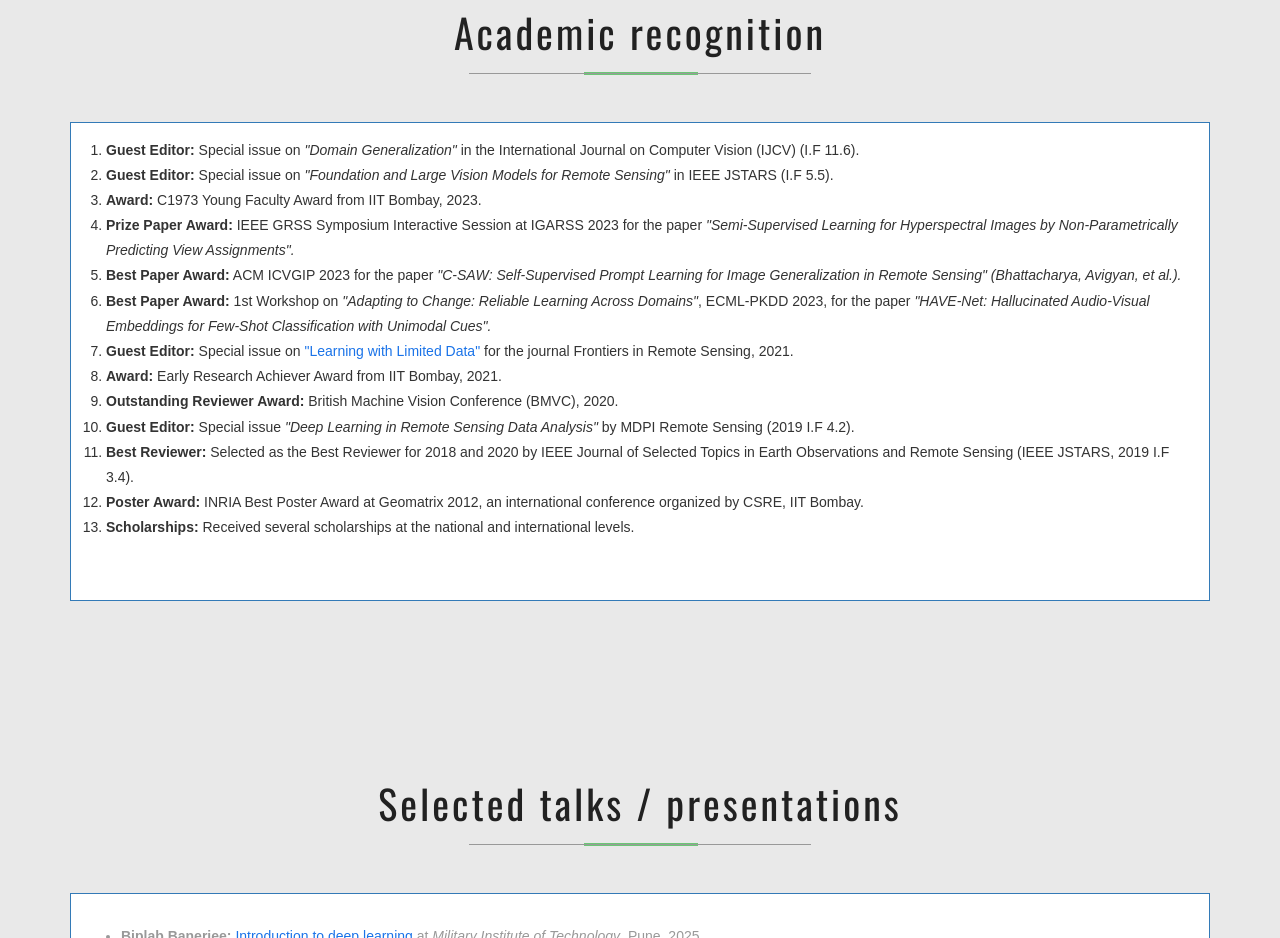
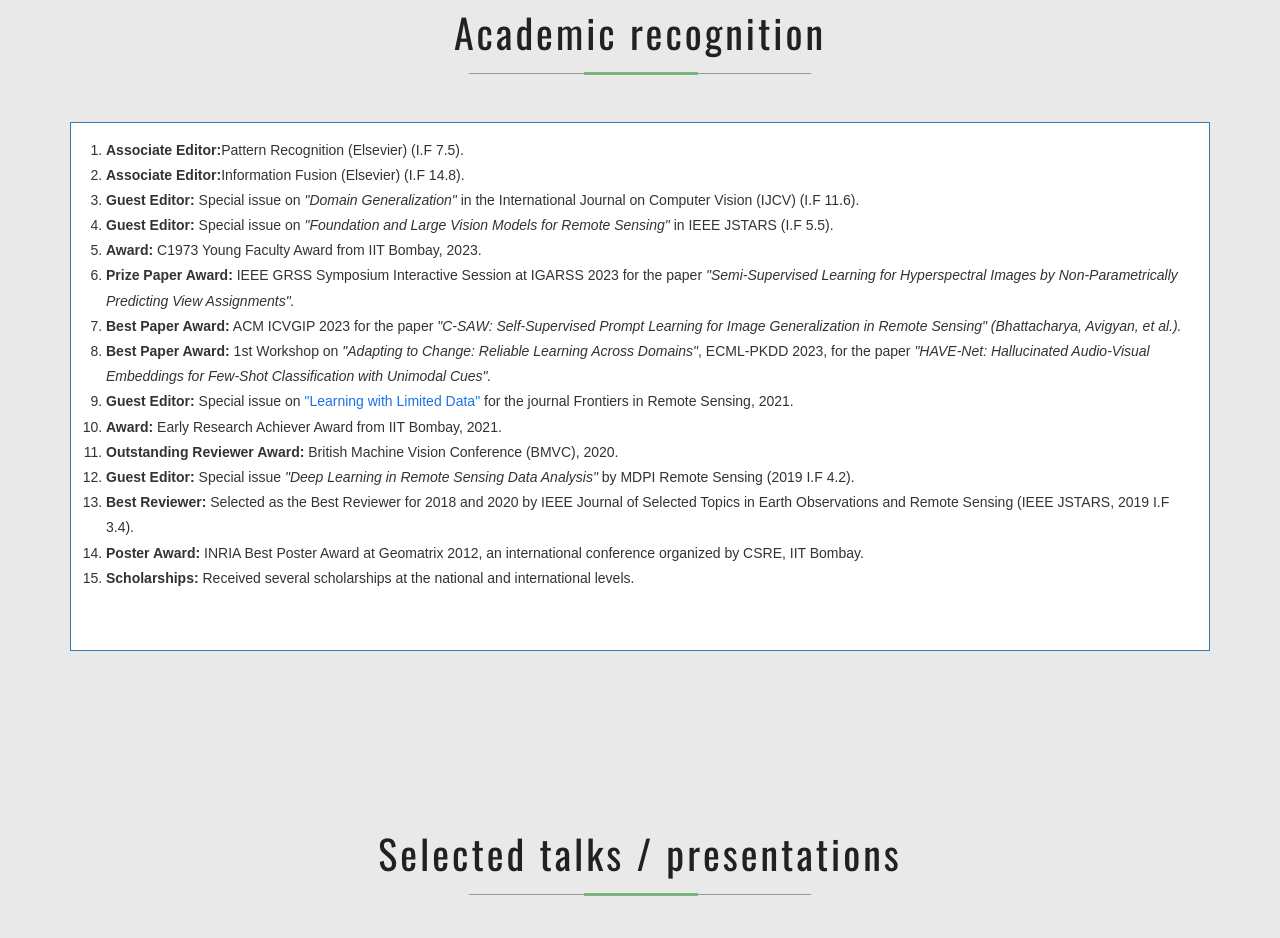
Before and after one commit to biplab-banerjee/biplab-banerjee.github.io, a plain HTML site: page misc.html in a window 1280 px wide. Shown: the part 3780-4718 px from the top of the page. Drawn offline with nearby package versions, Linux system fonts and the light colour scheme.

Commit message:
Update misc.html

```diff
--- a/misc.html
+++ b/misc.html
@@ -272,6 +272,8 @@ License URL: http://creativecommons.org/licenses/by/3.0/
 
                             <div class="panel-body panel_text">
 <ol style="font-family: Arial, sans-serif; line-height: 1.8; padding-left: 20px; color: #333;">
+<li><strong>Associate Editor:</strong>Pattern Recognition (Elsevier) (I.F 7.5).</li>
+	<li><strong>Associate Editor:</strong>Information Fusion (Elsevier) (I.F 14.8).</li>
     <li><strong>Guest Editor:</strong> Special issue on <em>"Domain Generalization"</em> in the International Journal on Computer Vision (IJCV) (I.F 11.6).</li>
     <li><strong>Guest Editor:</strong> Special issue on <em>"Foundation and Large Vision Models for Remote Sensing"</em> in IEEE JSTARS (I.F 5.5).</li>
     <li><strong>Award:</strong> C1973 Young Faculty Award from IIT Bombay, 2023.</li>
```
